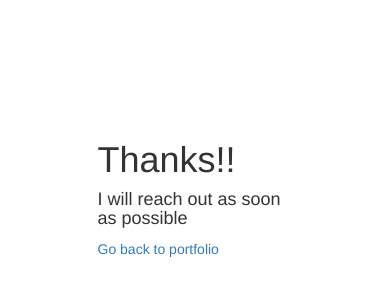
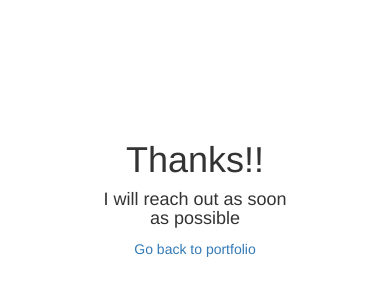
Before and after one commit to harol5/portfolio, a plain HTML site: page thanks.html in a window 390 px wide. Drawn offline with nearby package versions, Linux system fonts and the light colour scheme.

Commit message:
fixing thanks page

```diff
--- a/index.css
+++ b/index.css
@@ -209,6 +209,9 @@ input[type="email"] {
   #about article {
     font-size: 20px;
   }
+  #thanks-page {
+    text-align: center;
+  }
 }
 
 /*-----------Phone Style-----------------------------------*/
--- a/thanks.html
+++ b/thanks.html
@@ -2,6 +2,7 @@
 <html lang="en">
   <head>
     <meta charset="UTF-8" />
+    <meta name="viewport" content="width=device-width" />
     <link rel="stylesheet" href="./index.css" />
     <link
       href="https://fonts.googleapis.com/css?family=Comfortaa"
```
